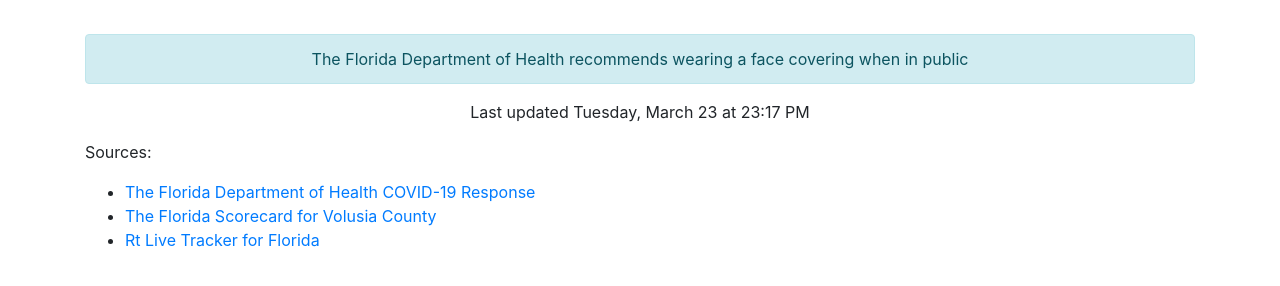
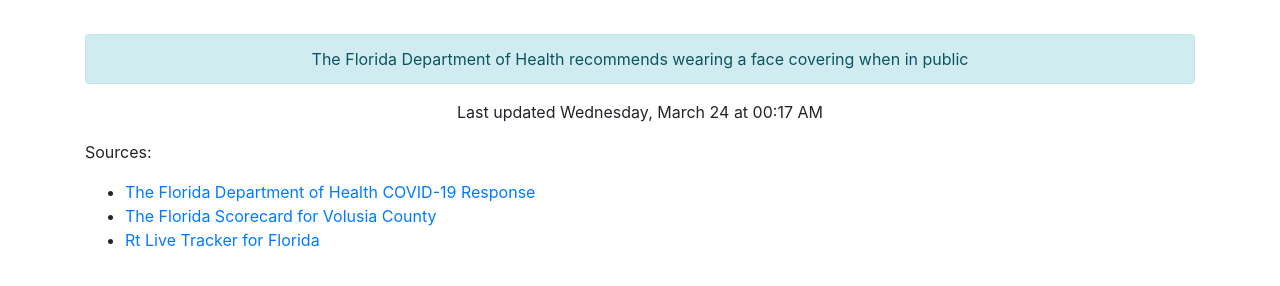
Before and after one commit to thinkjson/timeforchurch, a Jekyll site: the page built from index.md, in a window 1280 px wide. Shown: the part 544-830 px from the top of the page. Built offline with Jekyll 4.4.1, drawn with Linux system fonts in a browser that asks for light colours; our own code applies the rules of GitHub Pages for plain Markdown files.

Commit message:
Updating data

```diff
--- a/_includes/data.html
+++ b/_includes/data.html
@@ -10,4 +10,4 @@
     <div class="outcome text-success">YES</div>
     <div class="alert alert-info" role="alert">The Florida Department of Health recommends wearing a face covering when in public</div>
 
-    <p>Last updated Tuesday, March 23 at 23:17 PM</p>
+    <p>Last updated Wednesday, March 24 at 00:17 AM</p>
```
